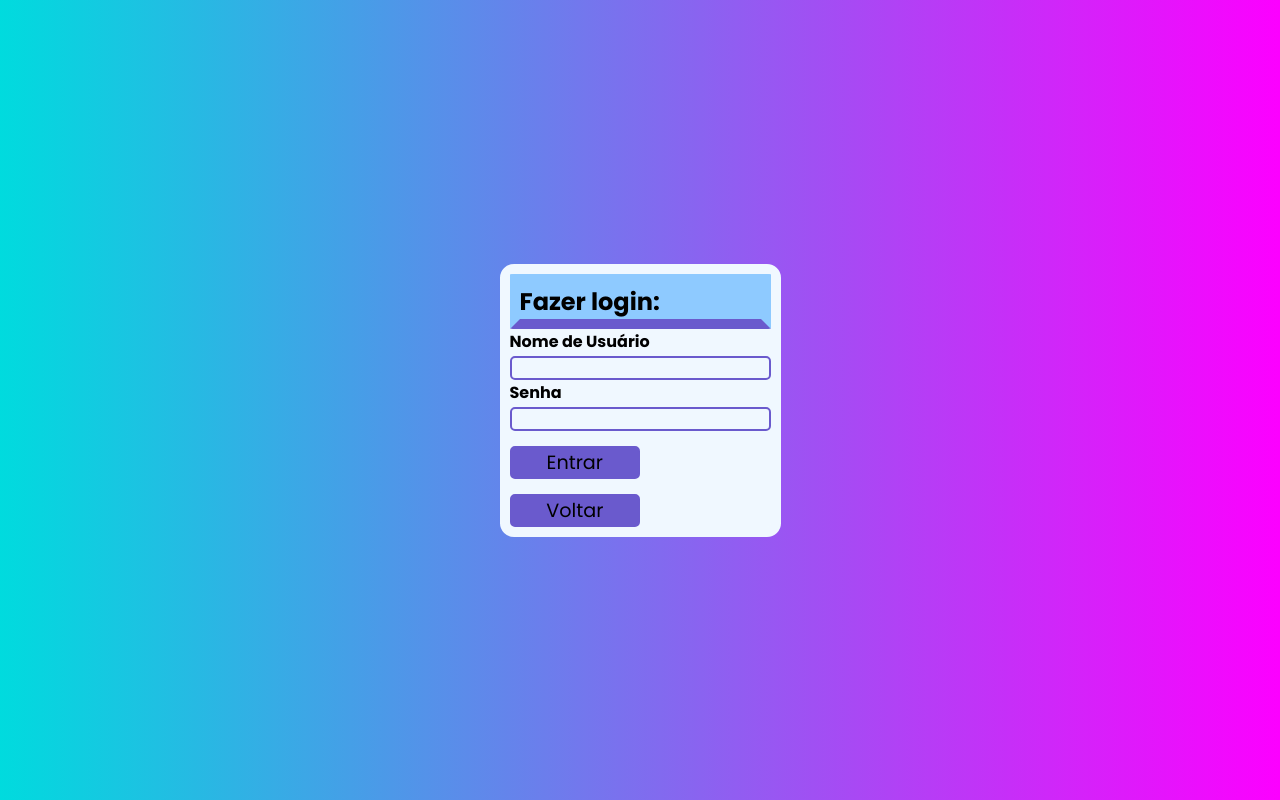
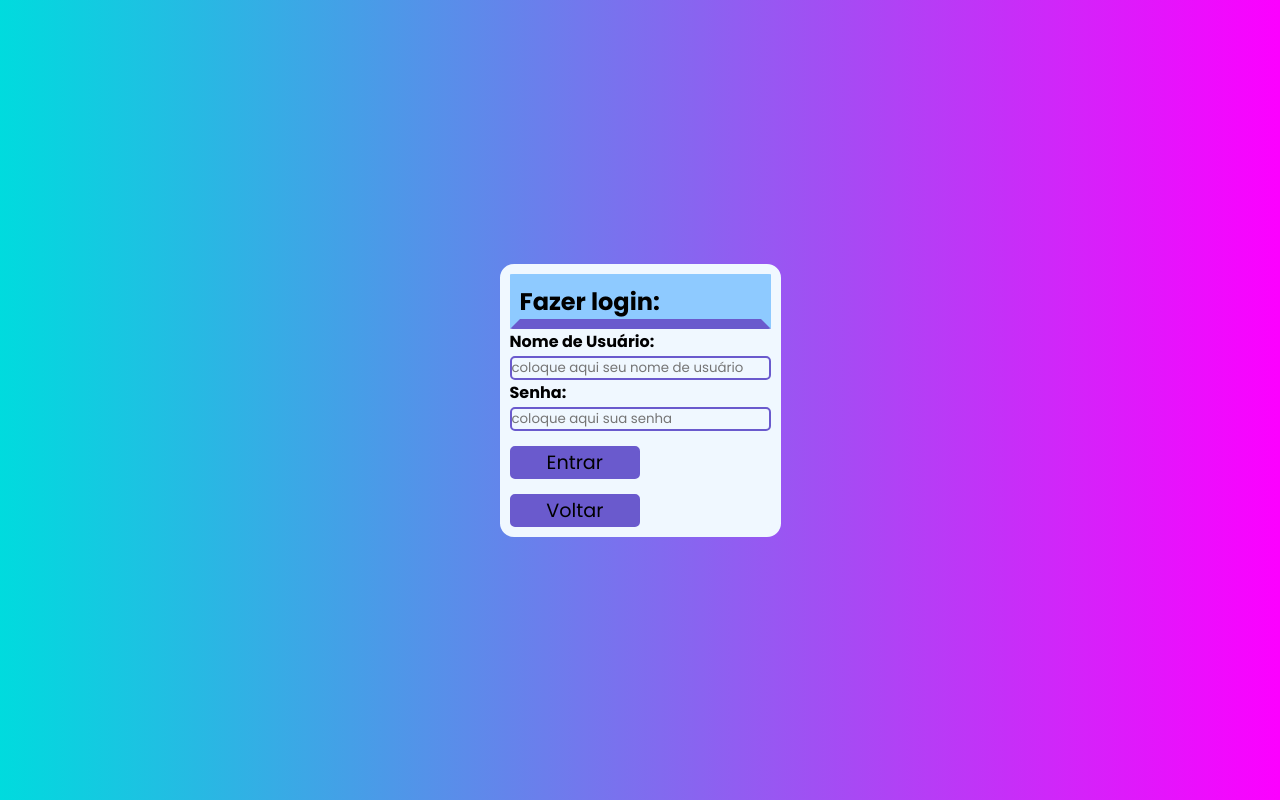
Before and after one commit to cnst01/start, a plain HTML site: page login/login.html in a window 1280 px wide. Drawn offline with Linux system fonts and the light colour scheme.

Commit message:
servertest1

```diff
--- a/login/log.js
+++ b/login/log.js
@@ -5,7 +5,7 @@ voltar.addEventListener("click", function(){
 
 const enviar = document.getElementById('login')
 enviar.addEventListener('click', function(){
-    const username = document.getElementById('username')
-    const password = document.getElementById('password')
+    const username = document.getElementById('username').value
+    const password = document.getElementById('password').value
     console.log('Trying login with: ' + username + ' , ' + password)
 })
--- a/login/login.html
+++ b/login/login.html
@@ -20,7 +20,10 @@
       </div>
       <div class="questions">
         <div class="inputs" id="inputs">
-          <script src="loginputs.js"></script>
+          <h4>Nome de Usuário:</h4>
+          <input type="text" id="username" placeholder="coloque aqui seu nome de usuário">
+          <h4>Senha:</h4>
+          <input type="password" id="password" placeholder="coloque aqui sua senha">
         </div>
         <button id="login">Entrar</button>
         <button id="voltar">Voltar</button>
--- a/login/loginputs.js
+++ /dev/null
@@ -1,9 +0,0 @@
-input = document.getElementById('inputs')
-title = 'title1'
-
-function createInput(title,insidetext,outsidetext,type){
-    page =  '<h4>' + outsidetext + '</h4>'+'<input type= ' + type + 'id= ' + title + 'placeholder= ' + insidetext +'/>'
-    input.insertAdjacentHTML('beforeend', page)
-}
-createInput("username","coloque um nome", "Nome de Usuário", 'text')
-createInput("password","coloque sua senha aqui", "Senha", "text")
```
